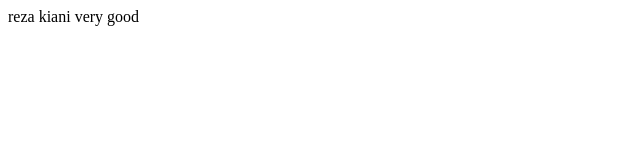
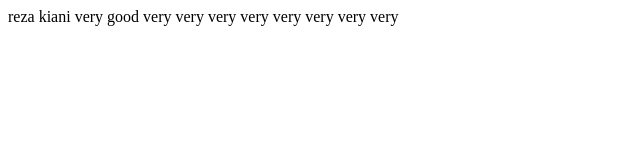
Before and after one commit to Reza-Kianiii/alaki, a plain HTML site: page index.html in a window 1280 px wide. Shown: the whole page, without its empty margins (0-640 px from the left). Drawn offline with Linux system fonts and the light colour scheme.

Commit message:
three commit

```diff
--- a/index.html
+++ b/index.html
@@ -8,5 +8,7 @@
 </head>
 <body>
     reza kiani very good
+    very very very very very very very very
+
 </body>
 </html>
```
